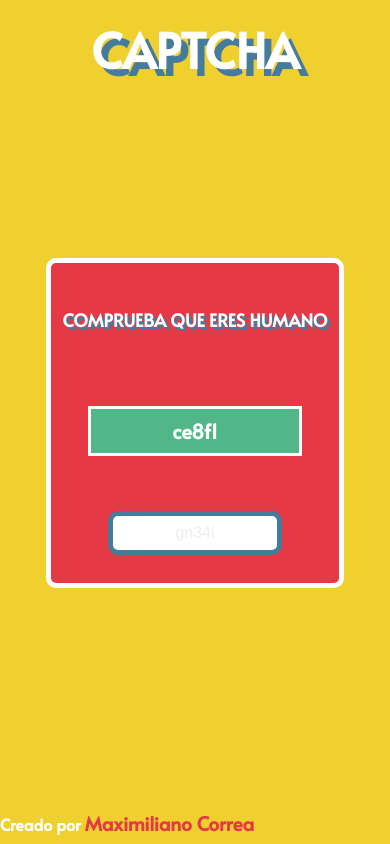
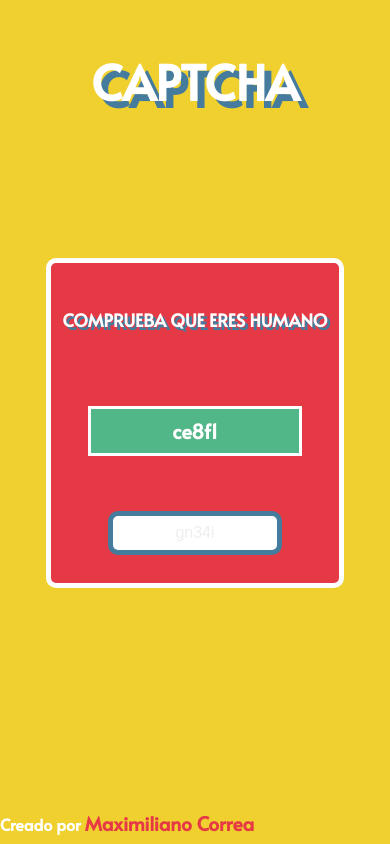
Before and after one commit to Correeee/Captcha, a plain HTML site: page index.html in a window 390 px wide. Drawn offline with nearby package versions, Linux system fonts and the light colour scheme.

Commit message:
titulo div responsive

```diff
--- a/style.css
+++ b/style.css
@@ -25,7 +25,7 @@ main{
     display: flex;
     flex-direction: column;
     align-items: center;
-    height: 96vh;
+    min-height: 96vh;
 }
 
 h4{
@@ -35,7 +35,7 @@ h4{
 h1{
     font-weight: bold;
     text-shadow: 7px 7px var(--color-azul);
-    margin: 1rem;
+    margin: 3rem;
     font-size: 5rem;
 }
 
@@ -57,7 +57,7 @@ h3{
     background-color: var(--color-rojo);
     border: 5px solid white;
     border-radius: 10px;
-    margin-top: 10rem;
+    margin-top: 6rem;
 }
 
 #palabra_captcha{
```
